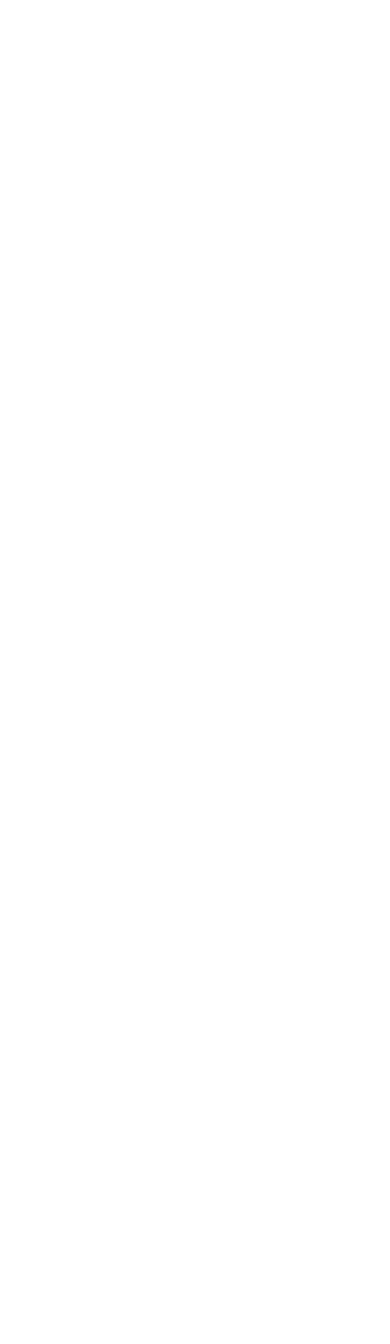
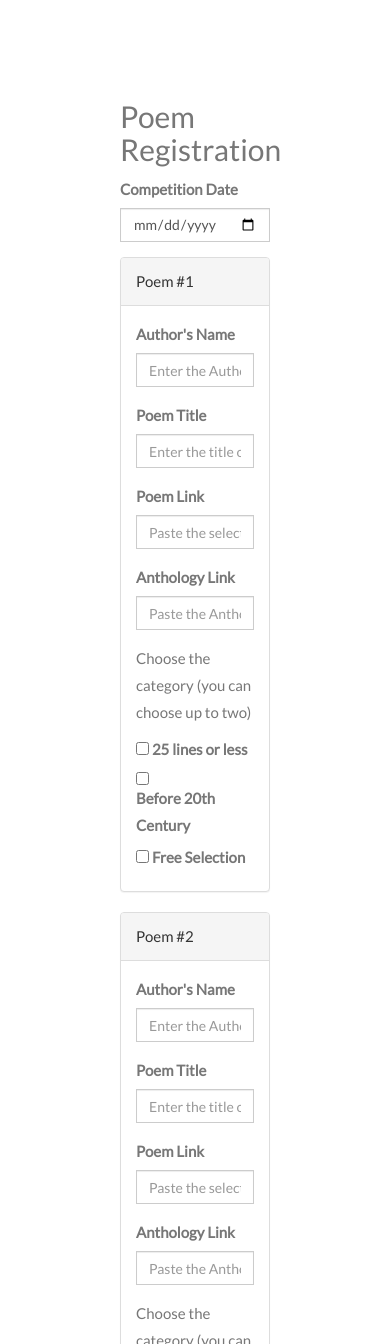
Before and after one commit to jramoscolon/front-end-pol, a plain HTML site: page poem_form.html in a window 390 px wide. Shown: the top 1344 px of the page. Before the commit the page ends 844 px from the top, so only its background shows below. Drawn offline with nearby package versions, Linux system fonts and the light colour scheme.

Commit message:
added poem registration form html, added date fields on results form

```diff
--- a/poem_form.html
+++ b/poem_form.html
@@ -0,0 +1,211 @@
+<html>
+	<html lang="en">
+	<head>
+	  <title>Pol: Poem Registration</title>
+	  <meta charset="utf-8">
+	  <meta name="viewport" content="width=device-width, initial-scale=1">
+	  <link rel="stylesheet" href="https://maxcdn.bootstrapcdn.com/bootstrap/3.3.7/css/bootstrap.min.css">
+	  <link href="https://fonts.googleapis.com/css?family=Lato" rel="stylesheet" type="text/css">
+	  <link href="https://fonts.googleapis.com/css?family=Montserrat" rel="stylesheet" type="text/css">
+	  <link rel="stylesheet" type="text/css" href="css/styles.css">
+	  <script src="https://ajax.googleapis.com/ajax/libs/jquery/3.2.1/jquery.min.js"></script>
+	  <script src="https://maxcdn.bootstrapcdn.com/bootstrap/3.3.7/js/bootstrap.min.js"></script>
+	</head>
+
+	<body>
+		<div class="container">
+			<form>
+				<h2>Poem Registration</h2>
+				<div class="form-group">
+					<label for="compDate2">Competition Date</label>
+					<input type="date" class="form-control" id="compDate2" placeholder="Enter the date of competition">
+				</div>
+
+				<!-- Poem 1 info -->
+				<div class="panel panel-default">
+					<div class="panel-heading">
+						Poem #1
+					</div>
+					<div class="panel-body">
+						<div class="row">
+							<div class="form-group col-md-6">
+							  <label for="authorName">Author's Name</label>
+							  <input type="text" class="form-control" id="authorName" placeholder="Enter the Author's name">
+							</div>
+
+							<div class="form-group col-md-6">
+							  <label for="poemTitle">Poem Title</label>
+							  <input type="text" class="form-control" id="poemTitle" placeholder="Enter the title of the poem">
+							</div>
+
+							<!-- These will be links that the user will copy from another source and paste here -->
+							<div class="form-group col-md-6">
+							  <label for="poemUrl1">Poem Link</label>
+							  <input type="text" class="form-control" id="poemUrl1" placeholder="Paste the selected poem's web link here">
+							</div>
+
+							<div class="form-group col-md-6">
+							  <label for="anthologyUrl1">Anthology Link</label>
+							  <input type="text" class="form-control" id="anthologyUrl1" placeholder="Paste the Anthology's web link here">
+							</div>
+
+							<p class="col-md-12">Choose the category (you can choose up to two)</p>
+							<div class="form-check col-md-12">
+							  <input class="form-check-input" type="checkbox" value="" id="linesCheck1">
+							  <label class="form-check-label" for="linesCheck1">
+							    25 lines or less
+							  </label>
+							</div>
+
+							<div class="form-check col-md-12">
+							  <input class="form-check-input" type="checkbox" value="" id="centuryCheck1">
+							  <label class="form-check-label" for="centuryCheck1">
+							    Before 20th Century
+							  </label>
+							</div>
+
+							<div class="form-check col-md-12">
+							  <input class="form-check-input" type="checkbox" value="" id="freeCheck1">
+							  <label class="form-check-label" for="freeCheck1">
+							    Free Selection
+							  </label>
+							</div>
+						</div><!-- row ends -->
+					</div><!-- End of panel body -->
+				</div><!-- Poem 1 info ends -->
+
+				<!-- Poem 2 info -->
+				<div class="panel panel-default">
+					<div class="panel-heading">
+						Poem #2
+					</div>
+					<div class="panel-body">
+						<div class="row">
+							<div class="form-group col-md-6">
+							  <label for="authorName2">Author's Name</label>
+							  <input type="text" class="form-control" id="authorName2" placeholder="Enter the Author's name">
+							</div>
+
+							<div class="form-group col-md-6">
+							  <label for="poemTitle2">Poem Title</label>
+							  <input type="text" class="form-control" id="poemTitle2" placeholder="Enter the title of the poem">
+							</div>
+
+							<!-- These will be links that the user will copy from another source and paste here -->
+							<div class="form-group col-md-6">
+							  <label for="poemUrl2">Poem Link</label>
+							  <input type="text" class="form-control" id="poemUrl2" placeholder="Paste the selected poem's web link here">
+							</div>
+
+							<div class="form-group col-md-6">
+							  <label for="anthologyUrl2">Anthology Link</label>
+							  <input type="text" class="form-control" id="anthologyUrl2" placeholder="Paste the Anthology's web link here">
+							</div>
+
+							<p class="col-md-12">Choose the category (you can choose up to two)</p>
+							<div class="form-check col-md-12">
+							  <input class="form-check-input" type="checkbox" value="" id="linesCheck2">
+							  <label class="form-check-label" for="linesCheck2">
+							    25 lines or less
+							  </label>
+							</div>
+
+							<div class="form-check col-md-12">
+							  <input class="form-check-input" type="checkbox" value="" id="centuryCheck2">
+							  <label class="form-check-label" for="centuryCheck2">
+							    Before 20th Century
+							  </label>
+							</div>
+
+							<div class="form-check col-md-12">
+							  <input class="form-check-input" type="checkbox" value="" id="freeCheck2">
+							  <label class="form-check-label" for="freeCheck2">
+							    Free Selection
+							  </label>
+							</div>
+						</div><!-- row ends -->
+					</div><!-- End of panel body -->
+				</div><!-- Poem 2 info ends -->
+
+				<!-- Poem 3 info -->
+				<div class="panel panel-default">
+					<div class="panel-heading">
+						Poem #3
+					</div>
+					<div class="panel-body">
+						<div class="row">
+							<div class="form-group col-md-6">
+							  <label for="authorName3">Author's Name</label>
+							  <input type="text" class="form-control" id="authorName3" placeholder="Enter the Author's name">
+							</div>
+
+							<div class="form-group col-md-6">
+							  <label for="poemTitle3">Poem Title</label>
+							  <input type="text" class="form-control" id="poemTitle3" placeholder="Enter the title of the poem">
+							</div>
+
+							<!-- These will be links that the user will copy from another source and paste here -->
+							<div class="form-group col-md-6">
+							  <label for="poemUrl3">Poem Link</label>
+							  <input type="text" class="form-control" id="poemUrl3" placeholder="Paste the selected poem's web link here">
+							</div>
+
+							<div class="form-group col-md-6">
+							  <label for="anthologyUrl3">Anthology Link</label>
+							  <input type="text" class="form-control" id="anthologyUrl3" placeholder="Paste the Anthology's web link here">
+							</div>
+
+							<p class="col-md-12">Choose the category (you can choose up to two)</p>
+							<div class="form-check col-md-12">
+							  <input class="form-check-input" type="checkbox" value="" id="linesCheck3">
+							  <label class="form-check-label" for="linesCheck3">
+							    25 lines or less
+							  </label>
+							</div>
+
+							<div class="form-check col-md-12">
+							  <input class="form-check-input" type="checkbox" value="" id="centuryCheck3">
+							  <label class="form-check-label" for="centuryCheck3">
+							    Before 20th Century
+							  </label>
+							</div>
+
+							<div class="form-check col-md-12">
+							  <input class="form-check-input" type="checkbox" value="" id="freeCheck3">
+							  <label class="form-check-label" for="freeCheck3">
+							    Free Selection
+							  </label>
+							</div>
+						</div><!-- row ends -->
+					</div><!-- End of panel body -->
+				</div><!-- Poem 3 info ends -->
+
+
+
+				<!-- The following fields are hidden to users and should ONLY be visible and editable by a site admin-level user. -->
+				<div class="panel panel-danger">
+					<div class="panel-heading">
+						Administrators Only
+					</div>
+					<div class="panel-body">
+						<p>Sent Required Documents</p>
+						<div class="form-check">
+							<input class="form-check-input" type="radio" name="yesPoemRadio" id="yesSentPoemDocs" value="yes">
+							<label class="form-check-label" for="yesSentPoemDocs">Yes</label>
+						</div>
+						<div class="form-check">
+							<input class="form-check-input" type="radio" name="yesPoemRadio" id="noSentPoemDocs" value="no">
+							<label class="form-check-label" for="noSentPoemDocs">No</label>
+						</div>
+
+					</div>
+				</div>
+				<!-- End of fields hidden to user -->
+
+				<button type="submit" class="btn btn-primary">Register</button>
+				<button type="" class="btn btn-primary">Cancel</button>
+			</form>
+		</div><!-- container -->
+
+	</body>
+</html>
```
Also changed, not shown: results_form.html (+6 -1 lines).
